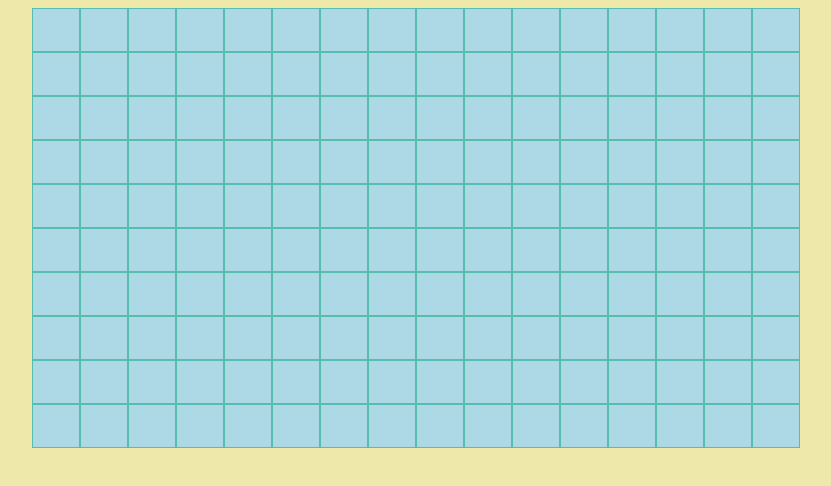
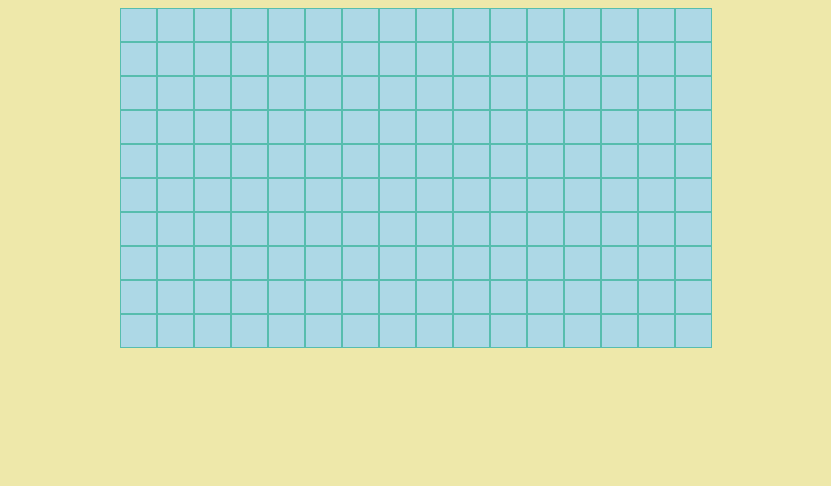
Before and after one commit to rickyc000/16.Steps, a plain HTML site: page index.html in a window 1280 px wide. Shown: the whole page, without its empty margins (224-1055 px from the left). Drawn offline with Linux system fonts and the light colour scheme.

Commit message:
resized grid

```diff
--- a/styles/main.css
+++ b/styles/main.css
@@ -12,11 +12,12 @@ html, body {
   display: flex;
   flex-wrap: wrap;
   justify-content: center;
-  height: 400px;
-  width: 800px;
+  height: 300px;
+  width: 600px;
   /* padding: 10px; */
   /* border: 3px solid rgb(232, 161, 70); */
 }
+
 
 .grid div {
   border: 1px solid rgb(87, 189, 174);
```
